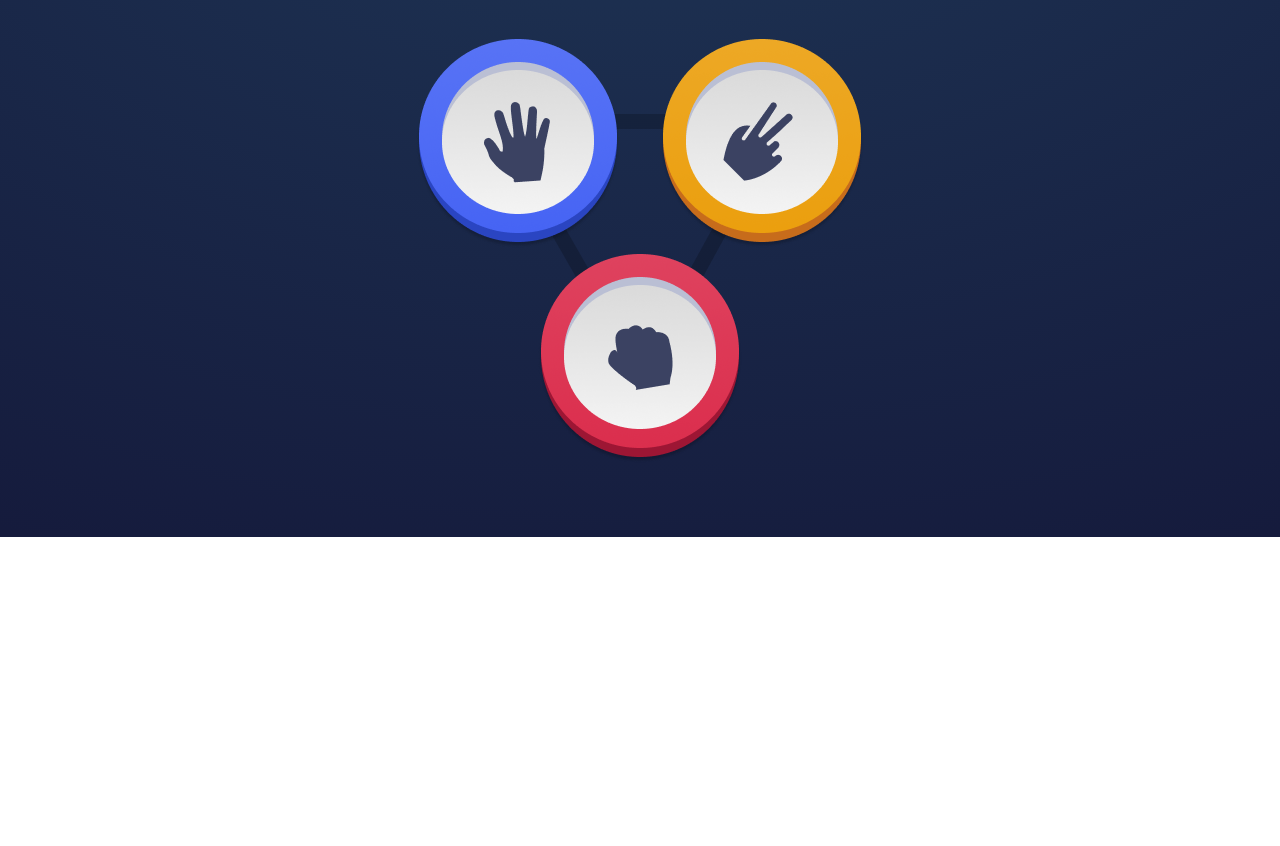
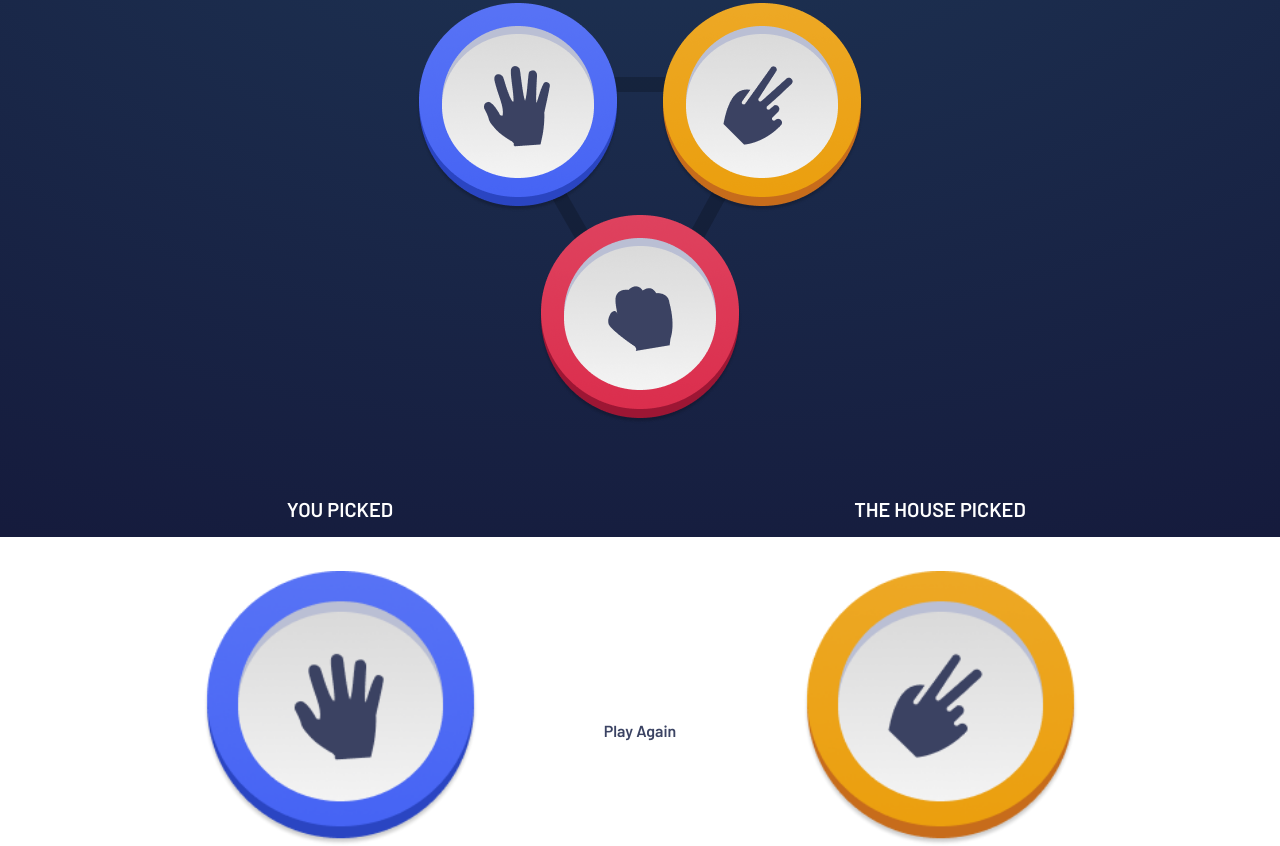
Before and after one commit to Saijeet7/Javascript-Learning, a website: page Paper Scissor Rock/index.html in a window 1280 px wide. Shown: the part 263-1109 px from the top of the page. Before the commit the page ends 800 px from the top, so only its background shows below. Drawn offline with Linux system fonts and the light colour scheme.

Commit message:
added: Result frontend

```diff
--- a/Paper Scissor Rock/index.html
+++ b/Paper Scissor Rock/index.html
@@ -30,17 +30,44 @@
 
         <div class="psrGame__signs">
             <figure class="hand psrGame__paper">
-                <img src="./assets/Paper.png" alt="Paper Image" />
+                <img src="./assets/Paper.png" alt="Paper Image" onclick="pickUserHand('paper')"/>
             </figure>
             <figure class="hand psrGame__scissors">
-                <img src="./assets/Scissors.png" alt="Scissors Image" />
+                <img src="./assets/Scissors.png" alt="Scissors Image" onclick="pickUserHand('scissors')"/>
             </figure>
             <figure class="hand psrGame__rock">
-                <img src ="./assets/Rock.png" alt="Rock Image"/>
+                <img src ="./assets/Rock.png" alt="Rock Image" onclick="pickUserHand('rock')"/>
             </figure>
+        </div>
+
+        <div class="psrGame__contest">
+            <div class="psrGame__userHand">
+                <h2 class="psrGame__subHead">YOU PICKED</h2>
+                <figure class="psrGame__handImg">
+                    <img src="./assets/Paper.png" alt="User Choice"/>
+                </figure>
+            </div>
+
+            <div class="psrGame__refree">
+                <div class="psrGame__decision">
+                    <h2 class="psrGame__subHead">YOU WIN</h2>
+                </div>
+                <div class="psrGame__newGame">
+                    Play Again
+                </div>
+            </div>
+
+            <div class="psrGame__userHand">
+                <h2 class="psrGame__subHead">THE HOUSE PICKED</h2>
+                <figure class="psrGame__handImg">
+                    <img src="./assets/Scissors.png" alt="Computer Choice"/>
+                </figure>
+            </div>
         </div>
 
       </div>
     </section>
+
+    <script src="./js/index.js"></script>
   </body>
 </html>
--- /dev/null
+++ b/Paper Scissor Rock/js/index.js
@@ -0,0 +1,7 @@
+
+const pickUserHand = (hand) => {
+    console.log(hand);
+    let hands = document.querySelector(".psrGame__signs");
+    hands.style.display = "none";
+
+}
--- a/Paper Scissor Rock/scss/style.scss
+++ b/Paper Scissor Rock/scss/style.scss
@@ -91,3 +91,55 @@
 .psrGame__scissors{
     margin-left: 20px;
 }
+
+.psrGame__contest{
+    width: 900px;
+    display: flex;
+    margin-top: 50px;
+}
+
+.psrGame__contest > div{
+    flex: 1;
+}
+
+.psrGame__contest .psrGame__handImg{
+    display: flex;
+    justify-content: center;
+}
+
+.psrGame__subHead{
+    color: white;
+    font-size: 20px;
+    margin: 20px 0 50px 0;
+    text-align: center;
+}
+
+.psrGame__handImg img{
+    width: 275px;
+    height: 275px;
+}
+
+.psrGame__refree{
+    display: flex;
+    flex-direction: column;
+    justify-content: center;
+    align-items: center;
+}
+
+.psrGame__decision > .psrGame__subHead{
+    font-size: 56px;
+}
+
+.psrGame__newGame{
+    background: white;
+    padding: 12px 24px;
+    border-radius: 6px;
+    cursor: pointer;
+    color: hsl(229, 25%, 31%);
+    transition: all 0.15s;
+}
+
+.psrGame__newGame:hover{
+    background: bisque;
+    transform: translate3d(0px, -2px, 0px);
+}
```
Also changed, not shown: Paper Scissor Rock/css/style.css.
